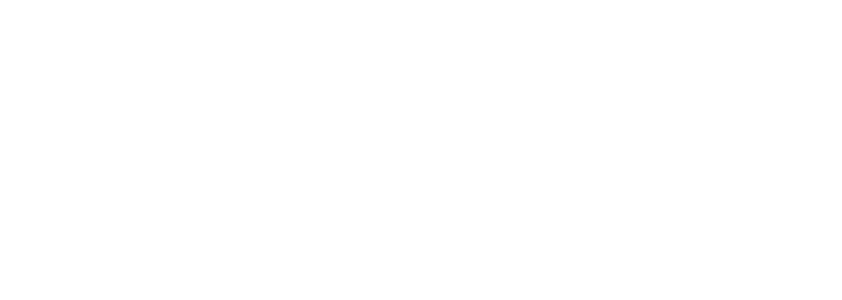
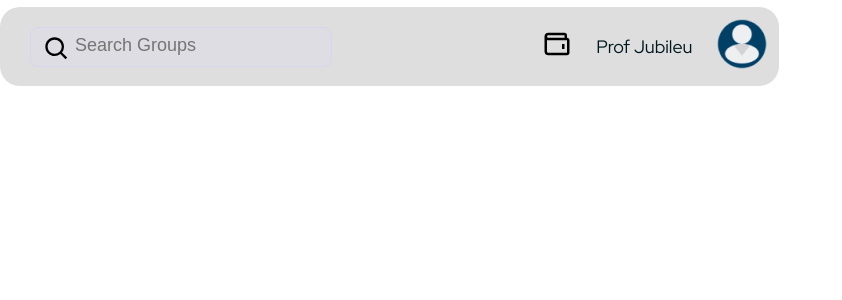
Before and after one commit to GustavoCielo/class-app-react, a React (Create React App) app: page / in a window 1280 px wide. Shown: the top 300 px of the page, without its empty margins (0-842 px from the left). Built offline with nearby package versions, Linux system fonts and the light colour scheme.

Commit message:
feat: add input header

```diff
--- a/src/App.js
+++ b/src/App.js
@@ -1,9 +1,11 @@
 import GlobalStyle from "./styles/global";
+import Header from "./components/Header";
 
 function App() {
   return (
     <>
       <GlobalStyle />
+      <Header />
     </>
   );
 }
--- a/src/components/Header/index.jsx
+++ b/src/components/Header/index.jsx
@@ -9,12 +9,14 @@ const Header = () => {
     <ContainerHeader>
 
       <div className="inputContainer">
+        <div className="input">
         <span className="search">
-            <IconContext.Provider value={{size: "30px"}}>
+            <IconContext.Provider value={{size: "28px"}}>
               <BiSearch/>
             </IconContext.Provider>
           </span>
         <input type="text" placeholder="Search Groups"/>
+        </div>
       </div>
       <div className="profileContainer">
         <div className="icon">
--- a/src/components/Header/style.js
+++ b/src/components/Header/style.js
@@ -19,23 +19,32 @@ export const ContainerHeader = styled.header`
     align-items: center;
     height: 100%;
     width: 68%;
-    .search {
-      width: 30px;
-      height: 30px;
-    }
-
-    input {
+    .input {
       position: relative;
+      display: flex;
+      align-items: center;
       width: 302px;
       height: 40px;
-
       background: rgba(214, 214, 239, 0.25);
       border: 1px solid #d6d6ef;
       box-sizing: border-box;
       border-radius: 8px;
-    }
-    input::placeholder {
-      padding-left: 30px;
+      .search {
+        width: 20px;
+        height: 20px;
+        margin: -3px 0 0 12px;
+      }
+
+      input {
+        width: 100%;
+        height: 100%;
+        background: transparent;
+        border: none;
+        margin-left: 12px;
+      }
+      input::placeholder {
+        font-size: 18px;
+      }
     }
   }
 
```
